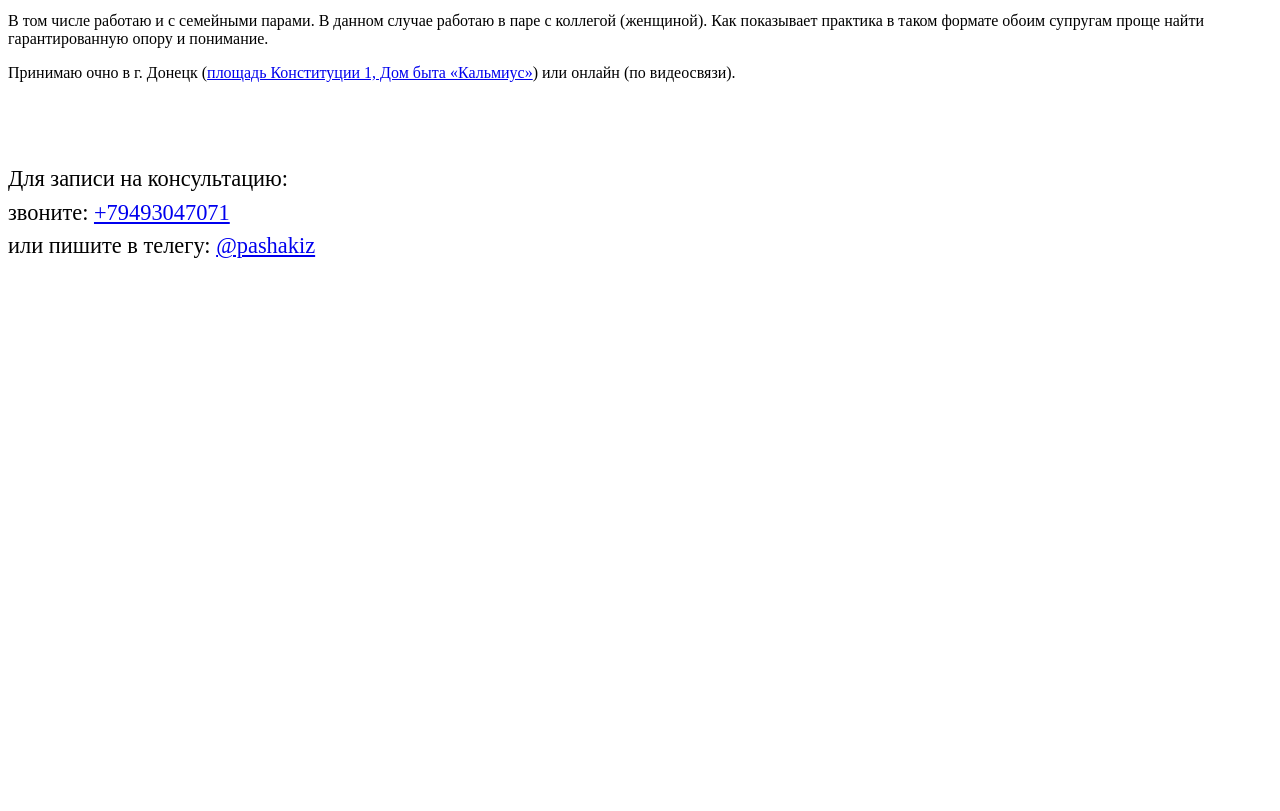
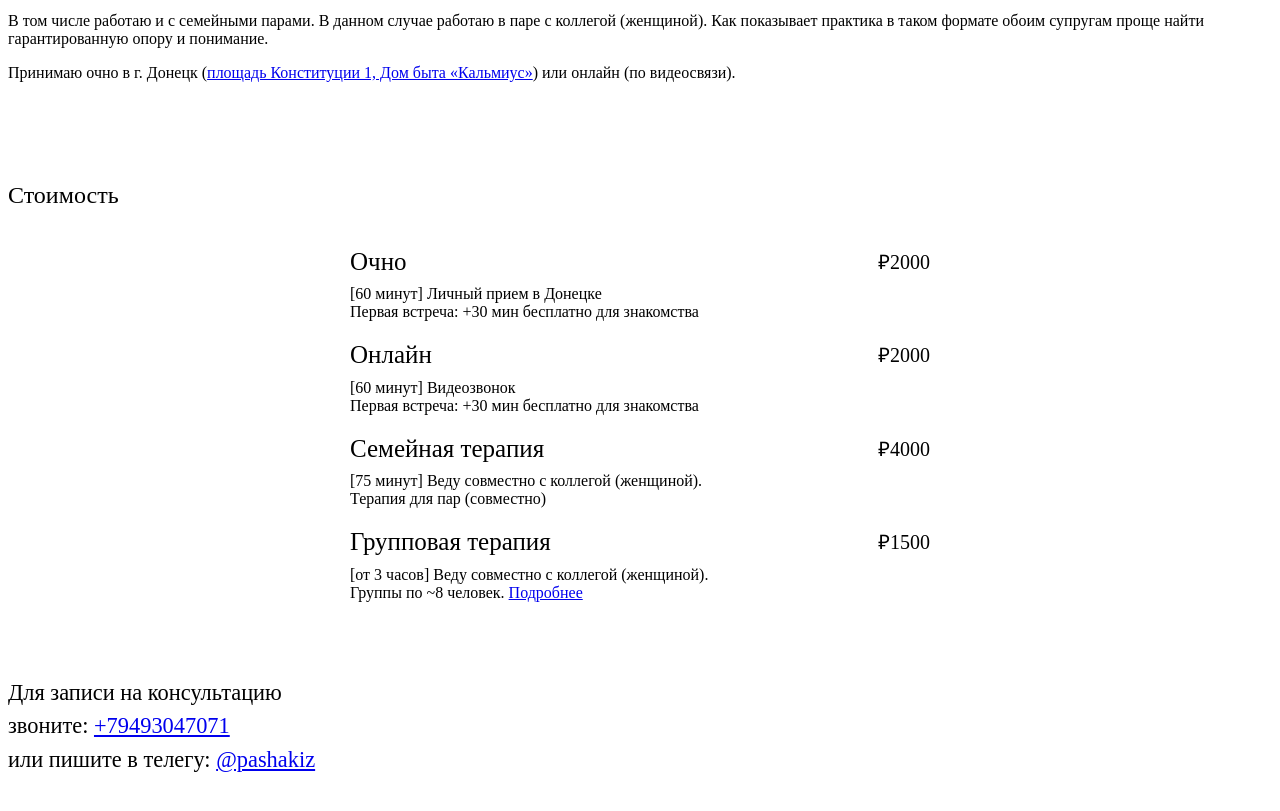
Before and after one commit to pashakiz/kizernis.ru, a website built with webpack: page src/html/views/index.html in a window 1280 px wide. Shown: the part 840-1651 px from the top of the page. Before the commit the page ends 1135 px from the top, so only its background shows below. Built offline with nearby package versions, Linux system fonts and the light colour scheme; files whose address does not match are found by name.

Commit message:
add prices

```diff
--- a/src/assets/css/custom-dark.css
+++ b/src/assets/css/custom-dark.css
@@ -21,3 +21,6 @@ a {
 a:hover {
   color: orange;
 }
+.price:hover {
+  background-color: rgba(28,30,34, 0.3);
+}
--- a/src/assets/css/custom-light.css
+++ b/src/assets/css/custom-light.css
@@ -15,3 +15,6 @@
 .block_shadow {
     background-color: #e9ecef;
 }
+.price:hover {
+  background-color: rgba(233,236,239, 0.3);
+}
--- a/src/html/views/index.html
+++ b/src/html/views/index.html
@@ -42,9 +42,45 @@
     </div>
   </section>
 
+  <section class="block">
+    <div class="container">
+      <h2 class="text-center">Стоимость</h2>
+      <div class="price-wrap">
+        <div class="price">
+          <div class="price__info">
+            <div class="price__title">Очно</div>
+            <div class="price__descr">[60 минут] Личный прием в Донецке<br>Первая встреча: +30 мин бесплатно для знакомства</div>
+          </div>
+          <div class="price__value">₽2000</div>
+        </div>
+        <div class="price">
+          <div class="price__info">
+            <div class="price__title">Онлайн</div>
+            <div class="price__descr">[60 минут] Видеозвонок<br>Первая встреча: +30 мин бесплатно для знакомства</div>
+          </div>
+          <div class="price__value">₽2000</div>
+        </div>
+        <div class="price">
+          <div class="price__info">
+            <div class="price__title">Семейная терапия</div>
+            <div class="price__descr">[75 минут] Веду совместно с коллегой (женщиной). <br class="price__descr_br">Терапия для пар (совместно)</div>
+          </div>
+          <div class="price__value">₽4000</div>
+        </div>
+        <div class="price">
+          <div class="price__info">
+            <div class="price__title">Групповая терапия</div>
+            <div class="price__descr">[от 3 часов] Веду совместно с коллегой (женщиной). <br class="price__descr_br">Группы по ~8 человек. <a href="/group.html" target="_blank">Подробнее</a></div>
+          </div>
+          <div class="price__value">₽1500</div>
+        </div>
+      </div>
+    </div>
+  </section>
+
   <section class="block" style="margin-bottom: 1rem;">
     <div class="container text-center">
-      <h3>Для записи на консультацию:
+      <h3>Для записи на консультацию
         <br>звоните: <a href="tel:+79493047071" target="_blank">+79493047071</a>
         <br>или пишите в телегу: <a href="https://t.me/pashakiz" target="_blank">@pashakiz</a>
       </h3>
--- a/src/scss/index.scss
+++ b/src/scss/index.scss
@@ -156,7 +156,7 @@ h3 {
   margin-bottom: 10px;
   line-height: 1.5;
   @media (min-width: 992px) {
-    margin: 0;
+    margin: 0 0 5px 0;
   }
 }
 
@@ -197,3 +197,53 @@ a.contactlnk__item:hover {
   font-size: 1.8rem;
   vertical-align: middle;
 }
+
+.price-wrap {
+  width: 100%;
+  margin: 0 auto;
+  @media (min-width: 992px) {
+    max-width: 600px;
+  }
+}
+
+.price {
+  display: flex;
+  justify-content: space-between;
+  align-items: flex-start;
+  padding: 5px 10px 10px 10px;
+}
+
+.price__info {
+  padding: 0 15px 0 0;
+  @media (min-width: 400px) {
+    padding: 0 10px 0 0;
+  }
+}
+
+.price__value {
+  font-size: 20px;
+  padding-top: 5px;
+}
+
+.price__title {
+  font-size: 25px;
+  line-height: 1.2;
+  margin-bottom: 5px;
+  @media (min-width: 576px) {
+    line-height: 1.5;
+  }
+}
+
+.price__descr {
+  font-size: 14px;
+  @media (min-width: 576px) {
+    font-size: 1rem;
+  }
+}
+
+br.price__descr_br {
+  display: none;
+  @media (min-width: 460px) {
+    display: block;
+  }
+}
```
